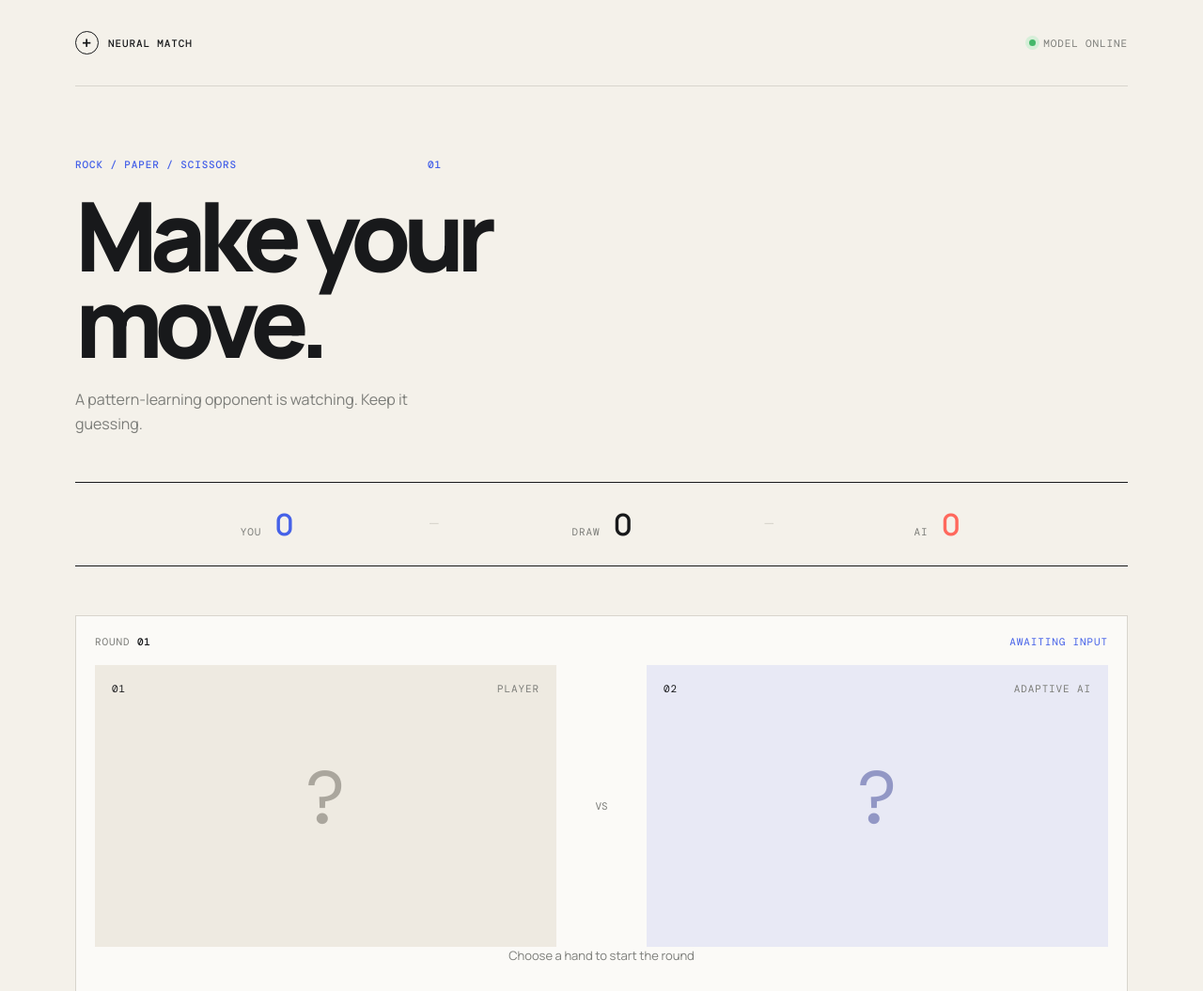
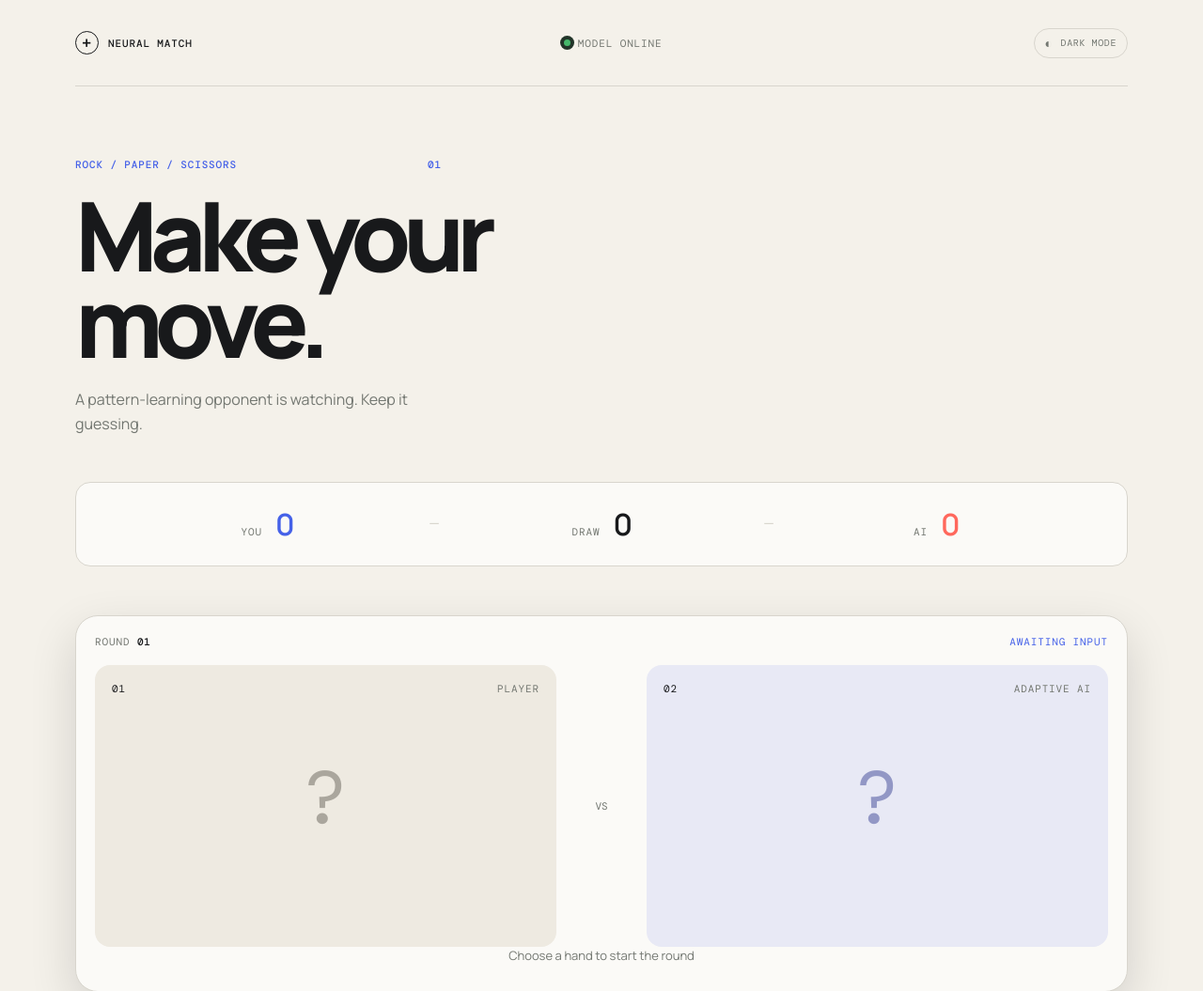
Before and after one commit to L0gan012/Rock-Paper-Scissors, a website built with Vite: page index.html in a window 1280 px wide. Shown: the top 1055 px of the page at 94% size. Built offline with nearby package versions, Linux system fonts and the light colour scheme.

Commit message:
added light mode and dark mode toggle

```diff
--- a/index.html
+++ b/index.html
@@ -3,7 +3,7 @@
   <head>
     <meta charset="UTF-8" />
     <meta name="viewport" content="width=device-width, initial-scale=1.0" />
-    <meta name="theme-color" content="#f4f1ea" />
+    <meta name="theme-color" content="#121416" />
     <title>RPS / Neural Match</title>
   </head>
   <body>
@@ -16,6 +16,15 @@
         <div class="model-status">
           <span class="status-dot"></span> MODEL ONLINE
         </div>
+        <button
+          class="theme-toggle"
+          id="theme-toggle"
+          type="button"
+          aria-pressed="false"
+        >
+          <span class="theme-toggle-icon" aria-hidden="true">◐</span>
+          <span id="theme-label">LIGHT MODE</span>
+        </button>
       </header>
 
       <section class="intro" aria-labelledby="page-title">
--- a/src/main.ts
+++ b/src/main.ts
@@ -18,12 +18,33 @@ const roundMessage = document.querySelector<HTMLElement>('#round-message');
 const playerDisplay = document.querySelector<HTMLElement>('#player-display');
 const computerDisplay = document.querySelector<HTMLElement>('#computer-display');
 const roundNumber = document.querySelector<HTMLElement>('#round-number');
+const themeToggle = document.querySelector<HTMLButtonElement>('#theme-toggle');
+const themeLabel = document.querySelector<HTMLElement>('#theme-label');
+const themeMeta = document.querySelector<HTMLMetaElement>('meta[name="theme-color"]');
 const scoreElements: Record<Outcome, HTMLElement | null> = {
   win: document.querySelector('#wins'), tie: document.querySelector('#ties'), loss: document.querySelector('#losses'),
 };
 
 const history: Move[] = [];
 const scores: Record<Outcome, number> = { win: 0, tie: 0, loss: 0 };
+
+function setTheme(theme: 'dark' | 'light'): void {
+  document.documentElement.dataset.theme = theme;
+  const isLight = theme === 'light';
+  themeToggle?.setAttribute('aria-pressed', String(isLight));
+  if (themeLabel) themeLabel.textContent = isLight ? 'DARK MODE' : 'LIGHT MODE';
+  themeMeta?.setAttribute('content', isLight ? '#f4f1ea' : '#121416');
+}
+
+const savedTheme = localStorage.getItem('rps-theme');
+const preferredTheme = window.matchMedia('(prefers-color-scheme: light)').matches ? 'light' : 'dark';
+setTheme(savedTheme === 'light' || savedTheme === 'dark' ? savedTheme : preferredTheme);
+
+themeToggle?.addEventListener('click', () => {
+  const nextTheme = document.documentElement.dataset.theme === 'light' ? 'dark' : 'light';
+  setTheme(nextTheme);
+  localStorage.setItem('rps-theme', nextTheme);
+});
 
 function chooseComputerMove(): Move {
   if (history.length === 0) return moves[Math.floor(Math.random() * moves.length)];
--- a/style.css
+++ b/style.css
@@ -1,15 +1,38 @@
 @import url("https://fonts.googleapis.com/css2?family=DM+Mono:wght@400;500&family=Manrope:wght@400;500;600;700;800&display=swap");
 
 :root {
+  color: #f2f0e9;
+  background: #121416;
+  font-family: "Manrope", sans-serif;
+  font-synthesis: none;
+  --ink: #f2f0e9;
+  --muted: #929891;
+  --line: #343936;
+  --paper: #121416;
+  --card: #1b1f1e;
+  --score: #171a1b;
+  --choice: #171a1b;
+  --hand-border: #ffffff12;
+  --player-panel: #292d2b;
+  --ai-panel: #252a38;
+  --lime: #d0f57a;
+  --coral: #ff685d;
+  --blue: #4561e8;
+}
+
+:root[data-theme="light"] {
   color: #18191b;
   background: #f4f1ea;
-  font-family: "Manrope", sans-serif;
-  font-synthesis: none;
   --ink: #18191b;
-  --muted: #7c7d79;
+  --muted: #737771;
   --line: #d8d5cd;
   --paper: #f4f1ea;
   --card: #fbfaf7;
+  --score: #fbfaf7;
+  --choice: #fbfaf7;
+  --hand-border: #18191b12;
+  --player-panel: #eeeae1;
+  --ai-panel: #e8e9f5;
   --lime: #c8f169;
   --coral: #ff685d;
   --blue: #4561e8;
@@ -22,6 +45,14 @@ body {
   margin: 0;
   min-width: 320px;
   background: var(--paper);
+  background-image: radial-gradient(
+    circle at 12% 8%,
+    #242b29 0,
+    transparent 28rem
+  );
+}
+:root[data-theme="light"] body {
+  background-image: none;
 }
 button,
 a {
@@ -78,12 +109,38 @@ button {
   gap: 8px;
   color: var(--muted);
 }
+.theme-toggle {
+  display: inline-flex;
+  align-items: center;
+  gap: 8px;
+  padding: 8px 11px;
+  color: var(--muted);
+  background: transparent;
+  border: 1px solid var(--line);
+  border-radius: 999px;
+  cursor: pointer;
+  font-family: "DM Mono", monospace;
+  font-size: 10px;
+  letter-spacing: 0.06em;
+  transition:
+    color 0.2s ease,
+    border-color 0.2s ease,
+    background 0.2s ease;
+}
+.theme-toggle:hover {
+  color: var(--ink);
+  background: var(--line);
+}
+.theme-toggle-icon {
+  font-size: 14px;
+  line-height: 1;
+}
 .status-dot {
   width: 7px;
   height: 7px;
   border-radius: 50%;
   background: #45b86b;
-  box-shadow: 0 0 0 4px #d7efd9;
+  box-shadow: 0 0 0 4px #223529;
 }
 .intro {
   padding: 76px 0 48px;
@@ -120,8 +177,9 @@ h1 {
   grid-template-columns: 1fr auto 1fr auto 1fr;
   align-items: center;
   padding: 22px 30px;
-  border-top: 1px solid var(--ink);
-  border-bottom: 1px solid var(--ink);
+  border: 1px solid var(--line);
+  border-radius: 16px;
+  background: var(--score);
 }
 .score-item {
   display: flex;
@@ -152,6 +210,8 @@ h1 {
   padding: 20px 20px 29px;
   background: var(--card);
   border: 1px solid var(--line);
+  border-radius: 24px;
+  box-shadow: 0 18px 50px #00000024;
 }
 .arena-heading,
 .selection-heading,
@@ -181,10 +241,11 @@ h1 {
 .fighter-card {
   min-height: 300px;
   padding: 18px;
-  background: #eeeae1;
+  background: var(--player-panel);
+  border-radius: 16px;
 }
 .fighter-card--ai {
-  background: #e8e9f5;
+  background: var(--ai-panel);
 }
 .fighter-label {
   color: var(--muted);
@@ -209,7 +270,8 @@ h1 {
   height: 180px;
   object-fit: cover;
   border-radius: 50%;
-  mix-blend-mode: multiply;
+  border: 8px solid var(--hand-border);
+  mix-blend-mode: screen;
   animation: reveal 0.35s ease both;
 }
 .versus {
@@ -259,8 +321,9 @@ h1 {
   grid-template-columns: 1fr auto;
   grid-template-rows: 1fr auto;
   gap: 8px;
-  background: transparent;
+  background: var(--choice);
   border: 1px solid var(--line);
+  border-radius: 16px;
   cursor: pointer;
   text-align: left;
   transition:
@@ -279,8 +342,12 @@ h1 {
   height: 94px;
   grid-row: 1 / span 2;
   object-fit: cover;
+  mix-blend-mode: screen;
+  border-radius: 50%;
+}
+:root[data-theme="light"] .hand-display img,
+:root[data-theme="light"] .choice-button img {
   mix-blend-mode: multiply;
-  border-radius: 50%;
 }
 .choice-button span {
   align-self: end;
@@ -309,6 +376,12 @@ h1 {
   }
   .model-status {
     font-size: 9px;
+  }
+  .theme-toggle {
+    padding: 7px 9px;
+  }
+  .theme-toggle span:last-child {
+    display: none;
   }
   .intro {
     padding: 56px 0 38px;
```
